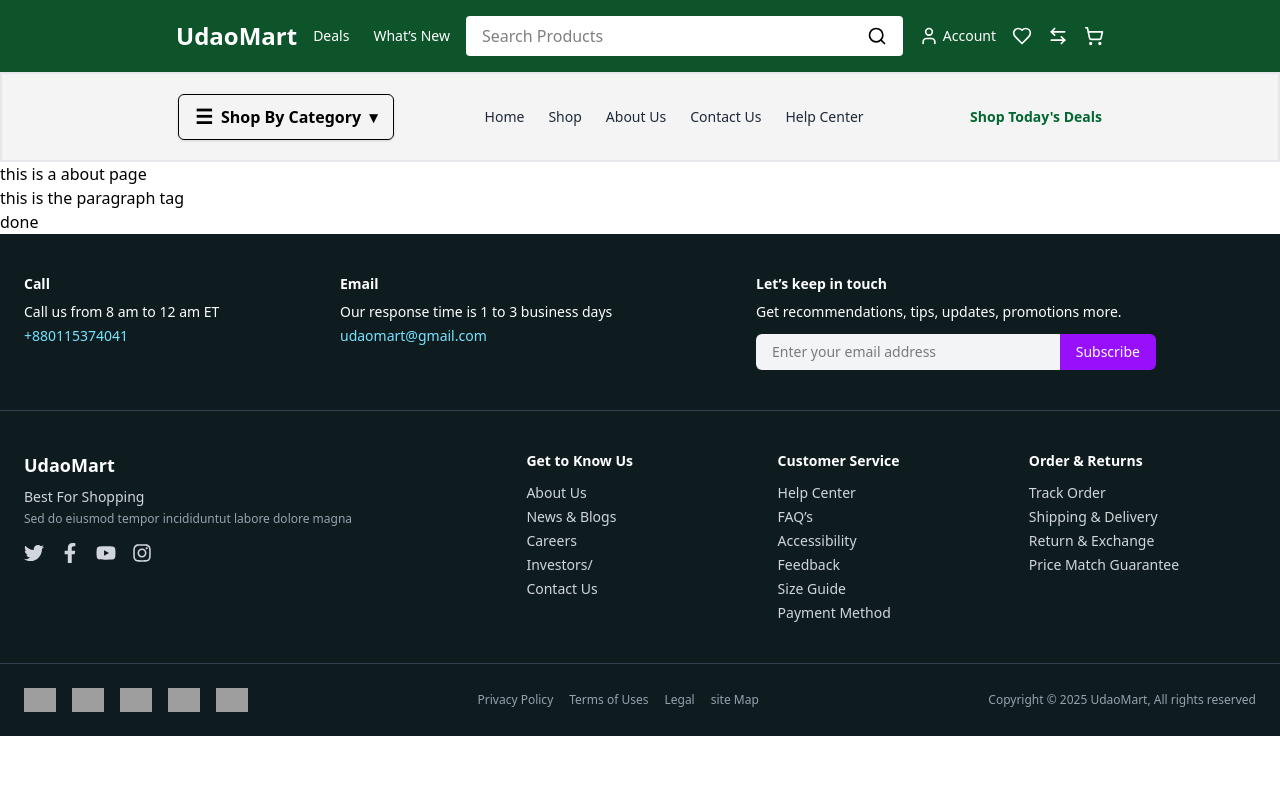
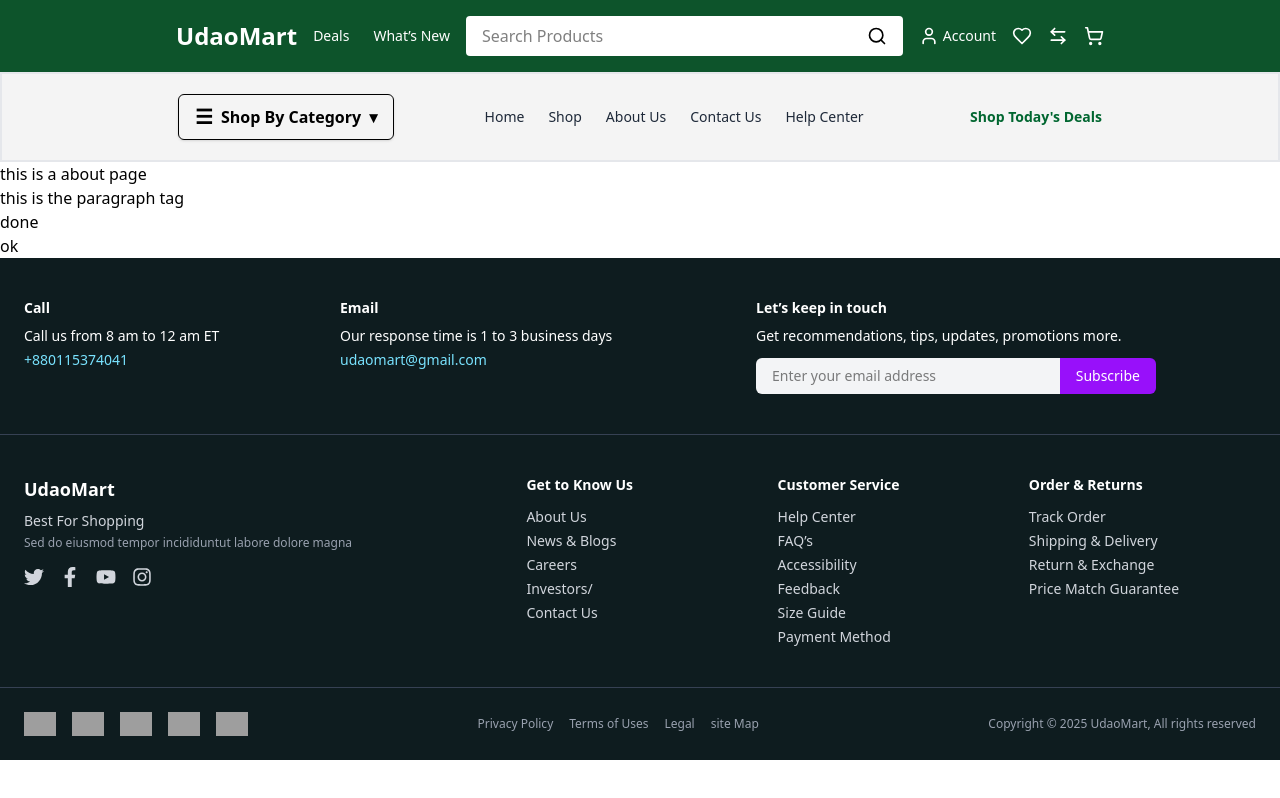
Before and after one commit to MShahdat/Multi-Vendor_Ecommerce_Website, a React (Vite) app: page /about-us in a window 1280 px wide. Built offline with nearby package versions, Linux system fonts and the light colour scheme; grey boxes are pictures that could not be loaded.

Commit message:
first commit

```diff
--- a/src/Pages/AboutUs.jsx
+++ b/src/Pages/AboutUs.jsx
@@ -11,6 +11,7 @@ const AboutUs = () => {
             <h1>this is a about page</h1>
             <p>this is the paragraph tag</p>
             <p>done</p>
+            <p>ok</p>
             <Footer></Footer>
         </div>
     );
```
